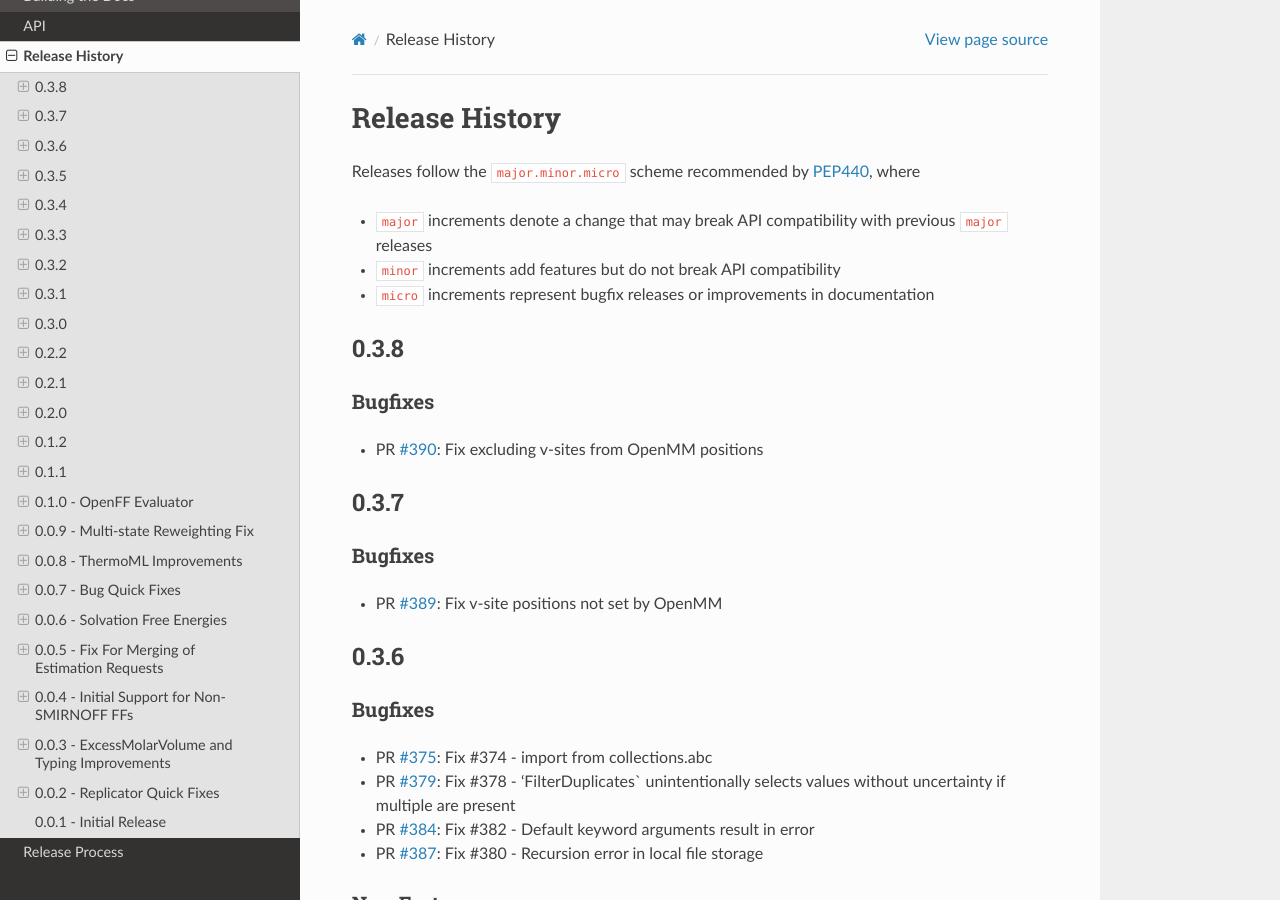
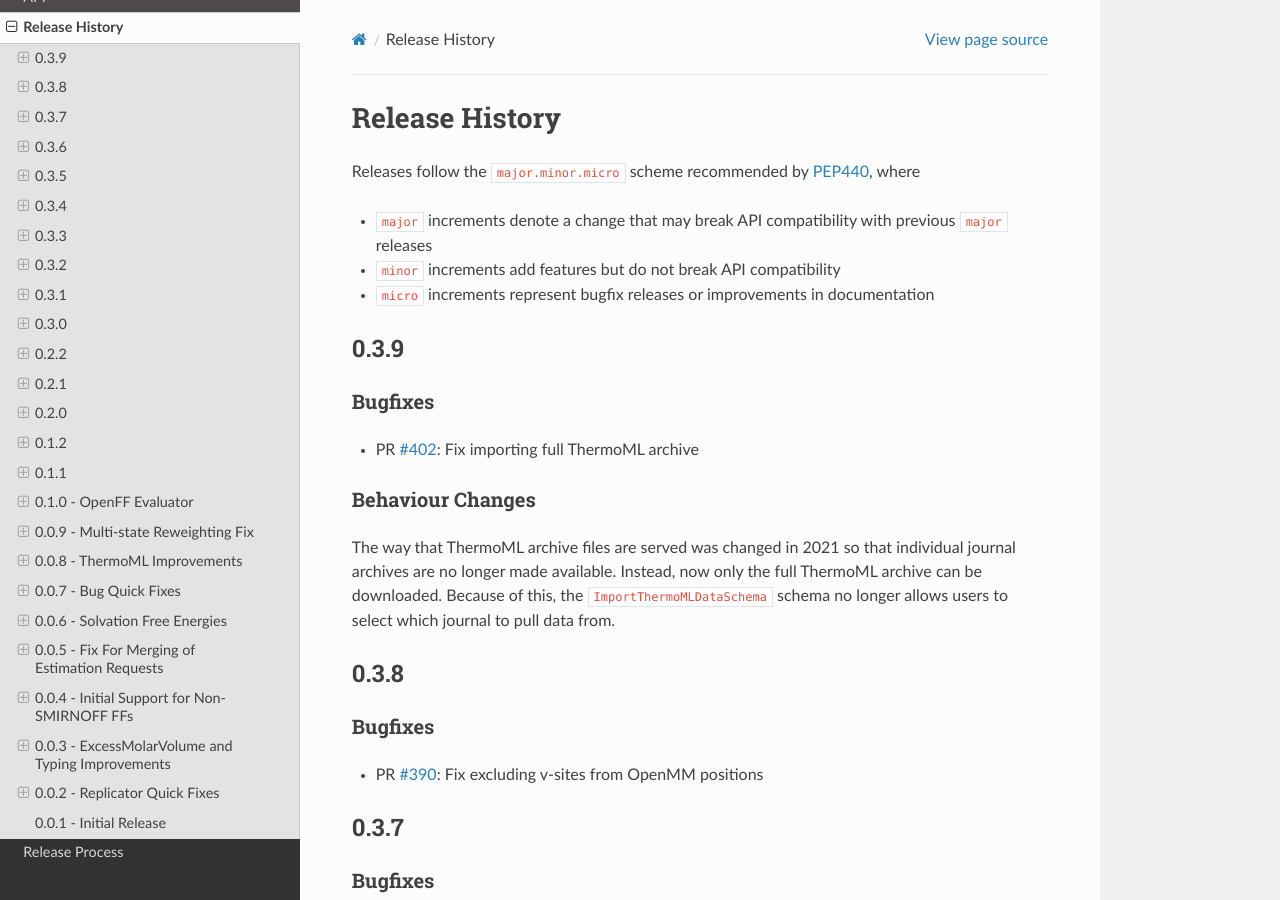
Before and after one commit to openforcefield/openff-evaluator, a Sphinx documentation site: the page built from docs/releasehistory.rst, in a window 1280 px wide and 900 px high. Built offline with Sphinx 7.4.7 and the Read the Docs theme 2.0.0, drawn with Linux system fonts in a browser that asks for light colours.

Commit message:
Fix importing full ThermoML archive

```diff
--- a/docs/datasets/curation.rst
+++ b/docs/datasets/curation.rst
@@ -123,9 +123,7 @@ Data Extraction
     )
 
     # Import all data collected from the IJT journal.
-    data_frame = ImportThermoMLData.apply(
-        pandas.DataFrame(), ImportThermoMLDataSchema(journal_names=["IJT"])
-    )
+    data_frame = ImportThermoMLData.apply(pandas.DataFrame(), ImportThermoMLDataSchema())
 
 Filtration
 """"""""""
--- a/docs/releasehistory.rst
+++ b/docs/releasehistory.rst
@@ -7,6 +7,21 @@ Releases follow the ``major.minor.micro`` scheme recommended by
 * ``major`` increments denote a change that may break API compatibility with previous ``major`` releases
 * ``minor`` increments add features but do not break API compatibility
 * ``micro`` increments represent bugfix releases or improvements in documentation
+
+0.3.9
+-----
+
+Bugfixes
+""""""""
+
+* PR `#402 <https://github.com/openforcefield/openff-evaluator/pull/402>`_: Fix importing full ThermoML archive
+
+Behaviour Changes
+"""""""""""""""""
+
+The way that ThermoML archive files are served was changed in 2021 so that individual journal archives are no longer
+made available. Instead, now only the full ThermoML archive can be downloaded. Because of this, the ``ImportThermoMLDataSchema``
+schema no longer allows users to select which journal to pull data from.
 
 0.3.8
 -----
```
Also changed, not shown: 2 other files.
